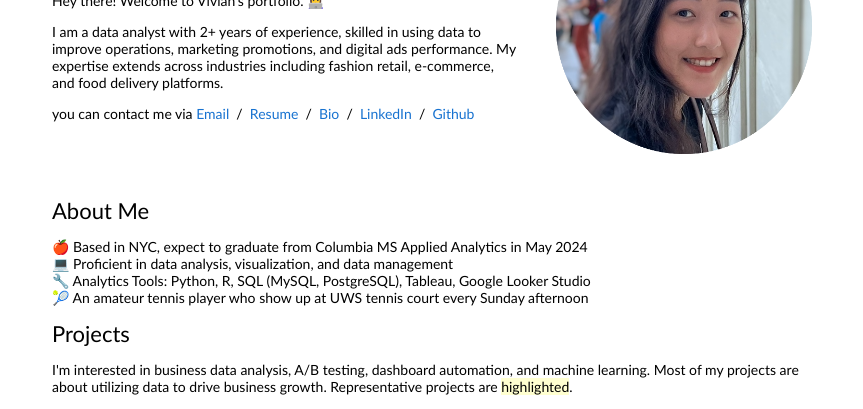
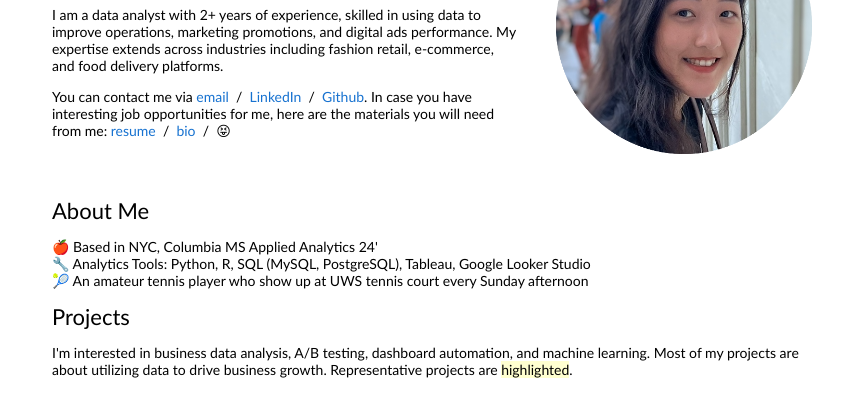
Before and after one commit to vvnliu725/vvnliu725.github.io, a plain HTML site: page index.html in a window 1280 px wide. Shown: the part 130-539 px from the top of the page, without its empty margins (208-1071 px from the left). Drawn offline with Linux system fonts and the light colour scheme.

Commit message:
Update index.html

```diff
--- a/index.html
+++ b/index.html
@@ -29,12 +29,14 @@
                   I am a data analyst with 2+ years of experience, skilled in using data to improve operations, marketing promotions, and digital ads performance. My expertise extends across industries including fashion retail, e-commerce, and food delivery platforms.
                 </p>
                   <p style="text-align:left">
-                  you can contact me via
-                  <a href="mailto:hl3663@columbia.edu">Email</a> &nbsp;/&nbsp;
-                  <a href="data/HsiaoWeiLiu_Resume.pdf">Resume</a> &nbsp;/&nbsp;
-                  <a href="data/bio.txt">Bio</a> &nbsp;/&nbsp;
+                  You can contact me via
+                  <a href="mailto:hl3663@columbia.edu">email</a> &nbsp;/&nbsp;
                   <a href="https://linkedin.com/in/vivianliu725">LinkedIn</a> &nbsp;/&nbsp;
-                  <a href="https://github.com/vvnliu725/">Github</a>
+                  <a href="https://github.com/vvnliu725/">Github</a>.
+                  In case you have interesting job opportunities for me, here are the materials you will need from me:
+                  <a href="data/HsiaoWeiLiu_Resume.pdf">resume</a> &nbsp;/&nbsp;
+                  <a href="data/bio.txt">bio</a> &nbsp;/&nbsp; 😝
+
                 </p>
               </td>
               <td style="padding:2.5%;width:40%;max-width:40%">
@@ -47,8 +49,7 @@
               <td style="padding:20px;width:100%;vertical-align:middle">
                 <h2>About Me</h2>
                 <p>
-                  🍎 Based in NYC, expect to graduate from Columbia MS Applied Analytics in May 2024 <br>
-                  💻 Proficient in data analysis, visualization, and data management <br>
+                  🍎 Based in NYC, Columbia MS Applied Analytics 24' <br>
                   🔧 Analytics Tools: Python, R, SQL (MySQL, PostgreSQL), Tableau, Google Looker Studio <br>
                   🎾 An amateur tennis player who show up at UWS tennis court every Sunday afternoon
                 </p>
```
